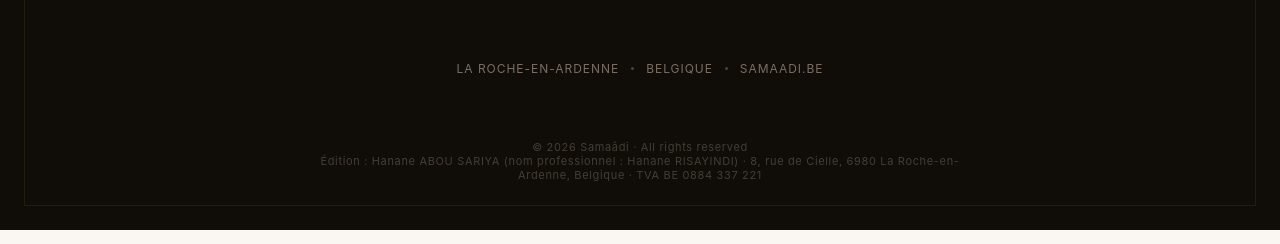
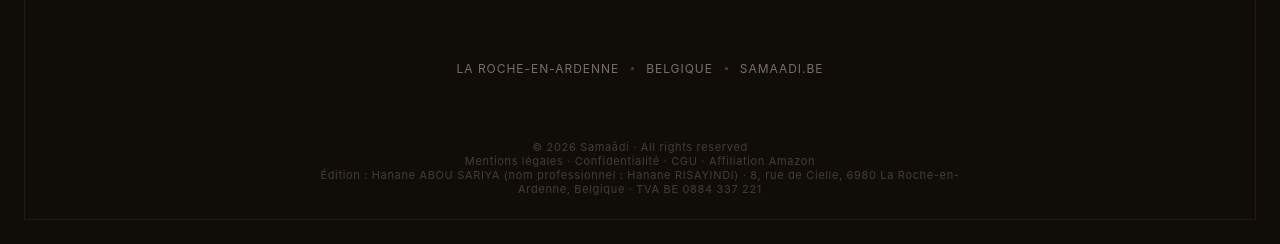
Before and after one commit to nomdom149/Samaadi, a plain HTML site: page blog/index.html in a window 1280 px wide. Shown: the part 2031-2275 px from the top of the page. Drawn offline with Linux system fonts and the light colour scheme; a web font is replaced by a local one.

Commit message:
Link Samaadi legal and Amazon affiliate disclosures in footer

```diff
--- a/blog/index.html
+++ b/blog/index.html
@@ -347,6 +347,7 @@
         <span lang="fr">Tous droits réservés</span>
         <span lang="en">All rights reserved</span>
       </p>
+      <p class="footer__bottom"><a href="/mentions-legales.html">Mentions légales</a> · <a href="/politique-confidentialite.html">Confidentialité</a> · <a href="/conditions-utilisation.html">CGU</a> · <a href="/affiliation.html">Affiliation Amazon</a></p>
       <p class="footer__bottom">Édition : Hanane ABOU SARIYA (nom professionnel : Hanane RISAYINDI) · 8, rue de Cielle, 6980 La Roche-en-Ardenne, Belgique · TVA BE 0884 337 221</p>
     </div>
   </footer>
```
